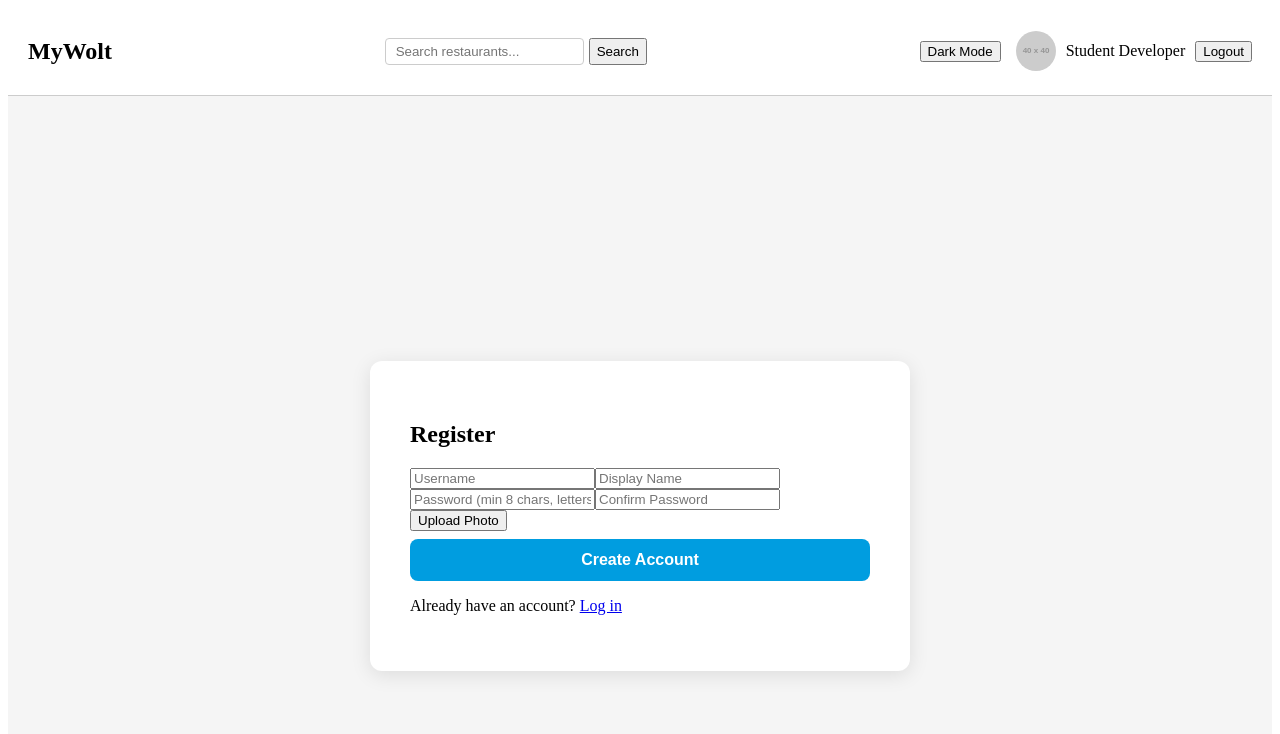
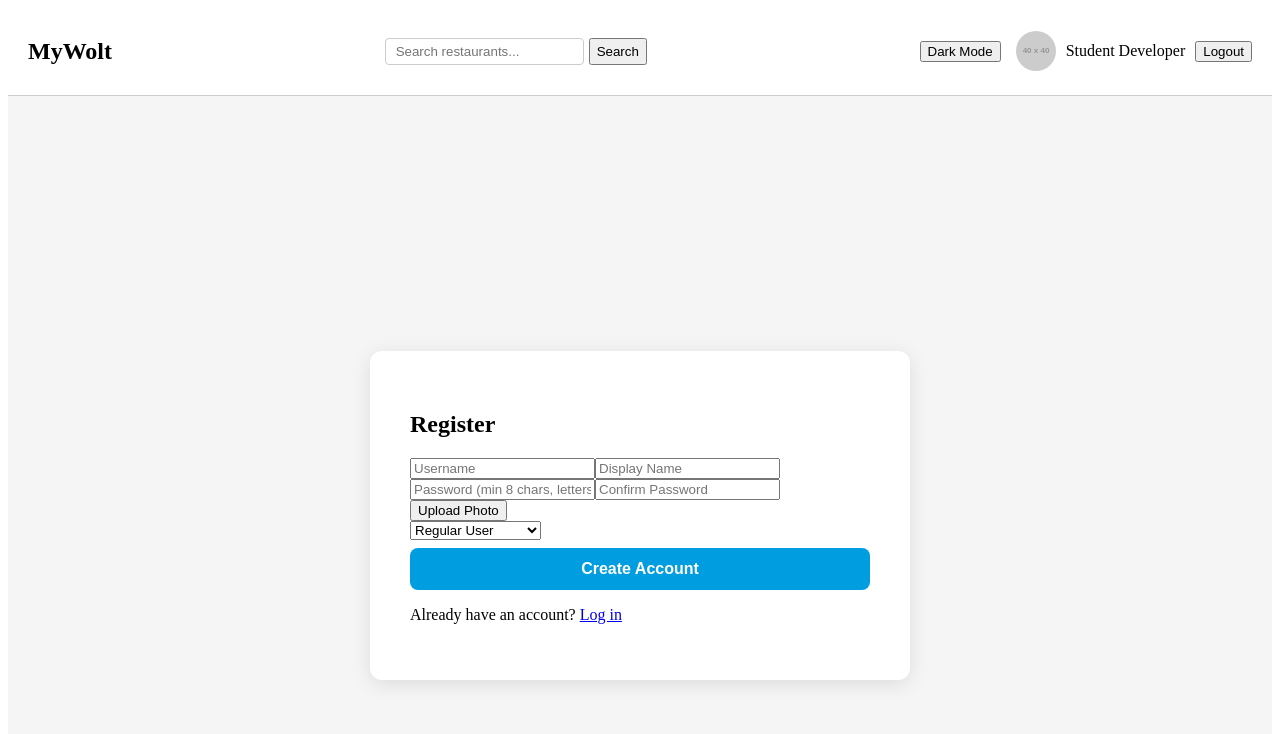
Before and after one commit to edenweinreb/ex1, a React (Create React App) app in the folder Ex1/src/ex4-react/: page /register in a window 1280 px wide. Shown: the top 734 px of the page. Built offline with nearby package versions, Linux system fonts and the light colour scheme.

Commit message:
AE-136: Add user role selection to Register

```diff
--- a/Ex1/src/ex4-react/src/components/auth/Register.js
+++ b/Ex1/src/ex4-react/src/components/auth/Register.js
@@ -12,6 +12,8 @@ function Register() {
   const [profilePic, setProfilePic] = useState(null);
   const [previewUrl, setPreviewUrl] = useState(null);
   const [error, setError] = useState('');
+  // default is regular user
+  const [role, setRole] = useState('user');
 
   const fileInputRef = useRef(null);
 
@@ -118,6 +120,10 @@ function Register() {
               style={{ display: 'none' }}
             />
           </div>
+          <select value={role} onChange={(e) => setRole(e.target.value)}>
+            <option value="user">Regular User</option>
+            <option value="owner">Restaurant Owner</option>
+          </select>
 
           <button type="submit" className="btn-register">Create Account</button>
         </form>
```
